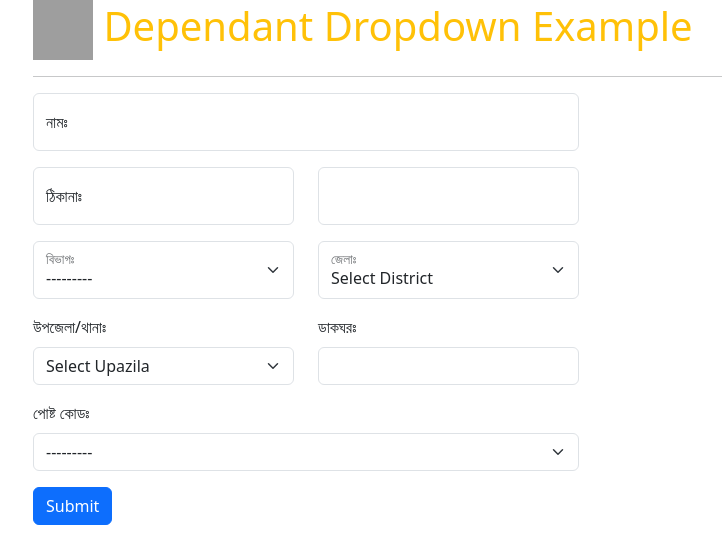
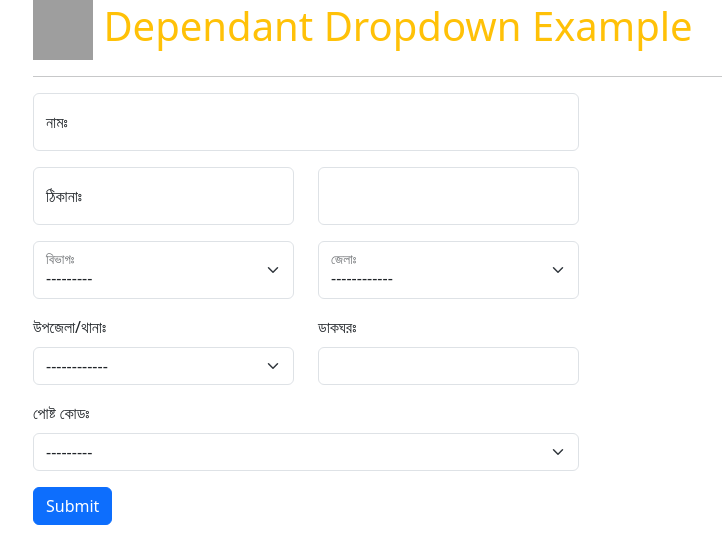
Before and after one commit to MasudJGTDSL/Django-Dependant-Dropdown, a Django app: page / in a window 1280 px wide. Shown: the top 549 px of the page, without its empty margins (49-771 px from the left). Run offline with Django 4.2, Linux system fonts and the light colour scheme; data that the repository does not hold is empty; some libraries are stand-ins or nearby versions; grey boxes are pictures that could not be loaded.

Commit message:
First commit from office

```diff
--- a/templates/index.html
+++ b/templates/index.html
@@ -12,7 +12,8 @@
     <meta charset="UTF-8">
     <meta http-equiv="X-UA-Compatible" content="IE=edge">
     <meta name="viewport" content="width=device-width, initial-scale=1.0">
-    <title>Document</title>
+    <link rel="icon" type="image/png" sizes="16x16" href="{% static 'media/favicon_io/favicon-16x16.png'%}">
+    <title>Dependent Dropdown Example</title>
 <script type="text/javascript" src="{% static 'js/jquery-3.6.3.js' %}"></script>
 </head>
 <body>
@@ -74,16 +75,16 @@
 // Initialize Dropdown options ===================
 $('#id_District').empty();
 $('#id_Upazila').empty();
-$('#id_District').append(`<option class='text-muted' value selected>Select District</option>`);
-$('#id_Upazila').append(`<option class='text-muted' value selected>Select Upazila</option>`);
+$('#id_District').append(`<option class='text-muted' value selected>------------</option>`);
+$('#id_Upazila').append(`<option class='text-muted' value selected>------------</option>`);
 // End Initialize Dropdown options ===============
 
 $('#id_Division').change(function() {
     let Division_id = $(this).val();
     $('#id_District').empty();
     $('#id_Upazila').empty();
-    $('#id_District').append(`<option class='text-muted' value selected>Select District</option>`);
-    $('#id_Upazila').append(`<option class='text-muted' value selected>Select Upazila</option>`);
+    $('#id_District').append(`<option class='text-muted' value selected>------------</option>`);
+    $('#id_Upazila').append(`<option class='text-muted' value selected>------------</option>`);
     $.ajax({
         url: '/get_districts/' + Division_id,
         success: function(data) {
@@ -100,7 +101,7 @@ $('#id_Division').change(function() {
 $('#id_District').change(function() {
     let District_id = $(this).val();
     $('#id_Upazila').empty();
-    $('#id_Upazila').append(`<option class='text-muted' value selected>Select Upazila</option>`);
+    $('#id_Upazila').append(`<option class='text-muted' value selected>------------</option>`);
     $.ajax({
         url: '/get_upazilas/' + District_id,
         success: function(data) {
```
Also changed, not shown: Address/migrations/0002_postcode_upazila_presentaddress.py, Address/migrations/0003_rename_policestation_presentaddress_upazila.py (deleted), Address/migrations/0004_presentaddress_division.py (deleted), static/js/jquery-3.6.3.js (renamed from static/js2/jquery-3.6.3.js), static/media/favicon_io/android-chrome-192x192.png (added), static/media/favicon_io/android-chrome-512x512.png (added), static/media/favicon_io/apple-touch-icon.png (added), static/media/favicon_io/favicon-16x16.png (added), static/media/favicon_io/favicon-32x32.png (added), static/media/favicon_io/favicon.ico (added), static/media/favicon_io/site.webmanifest (added).
